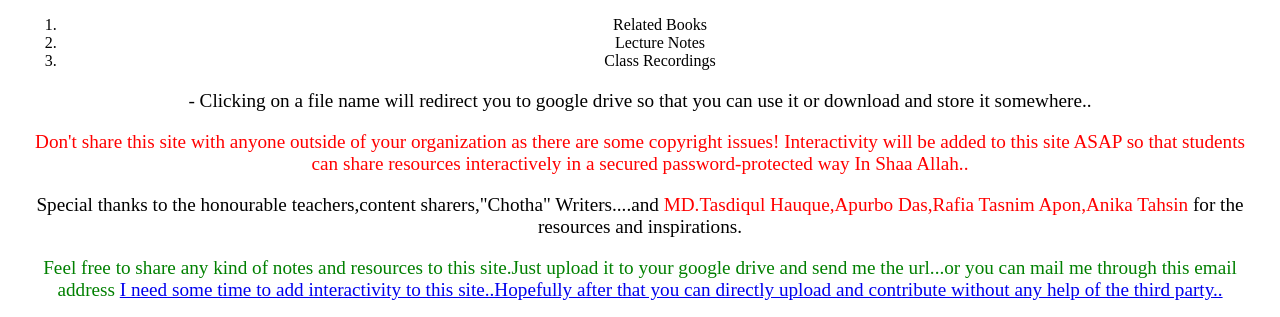
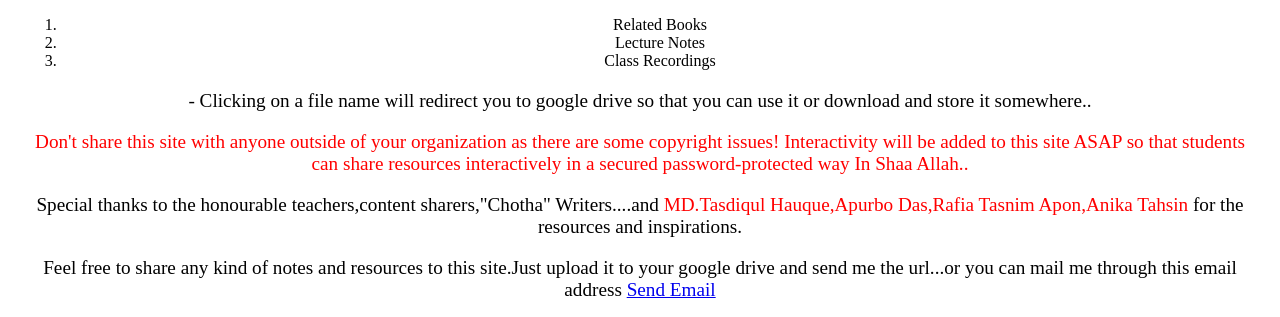
Before and after one commit to Frost101/RMC-61, a plain HTML site: page index.html in a window 1280 px wide. Shown: the part 476-793 px from the top of the page. Drawn offline with Linux system fonts and the light colour scheme.

Commit message:
Update index.html

```diff
--- a/index.html
+++ b/index.html
@@ -40,10 +40,10 @@
       <p class="red">Don't share this site with anyone outside of your organization as there are some copyright issues!
        Interactivity will be added to this site ASAP so that students can share resources interactively in a secured password-protected way In Shaa Allah..</p>
       <p>Special thanks to the honourable teachers,content sharers,"Chotha" Writers....and <span class="red">MD.Tasdiqul Hauque,Apurbo Das,Rafia Tasnim Apon,Anika Tahsin</span> for the resources and inspirations.</p>
-       <p class="green">Feel free to share any kind of notes and resources to this site.Just upload it to your google drive and send me the url...or you can mail me through this email address <a href="mailto:1905101@ugrad.cse.buet.ac.bd>click here</a></p>
+       <p class="Green">Feel free to share any kind of notes and resources to this site.Just upload it to your google drive and send me the url...or you can mail me through this email address <a href="mailto:1905101@ugrad.cse.buet.ac.bd">Send Email</a></p>
         <p> I need some time to add interactivity to this site..Hopefully after that you can directly upload and contribute without any help of the third party..</p>
 
-      </p>
+
 
       </div>
     </main>
```
